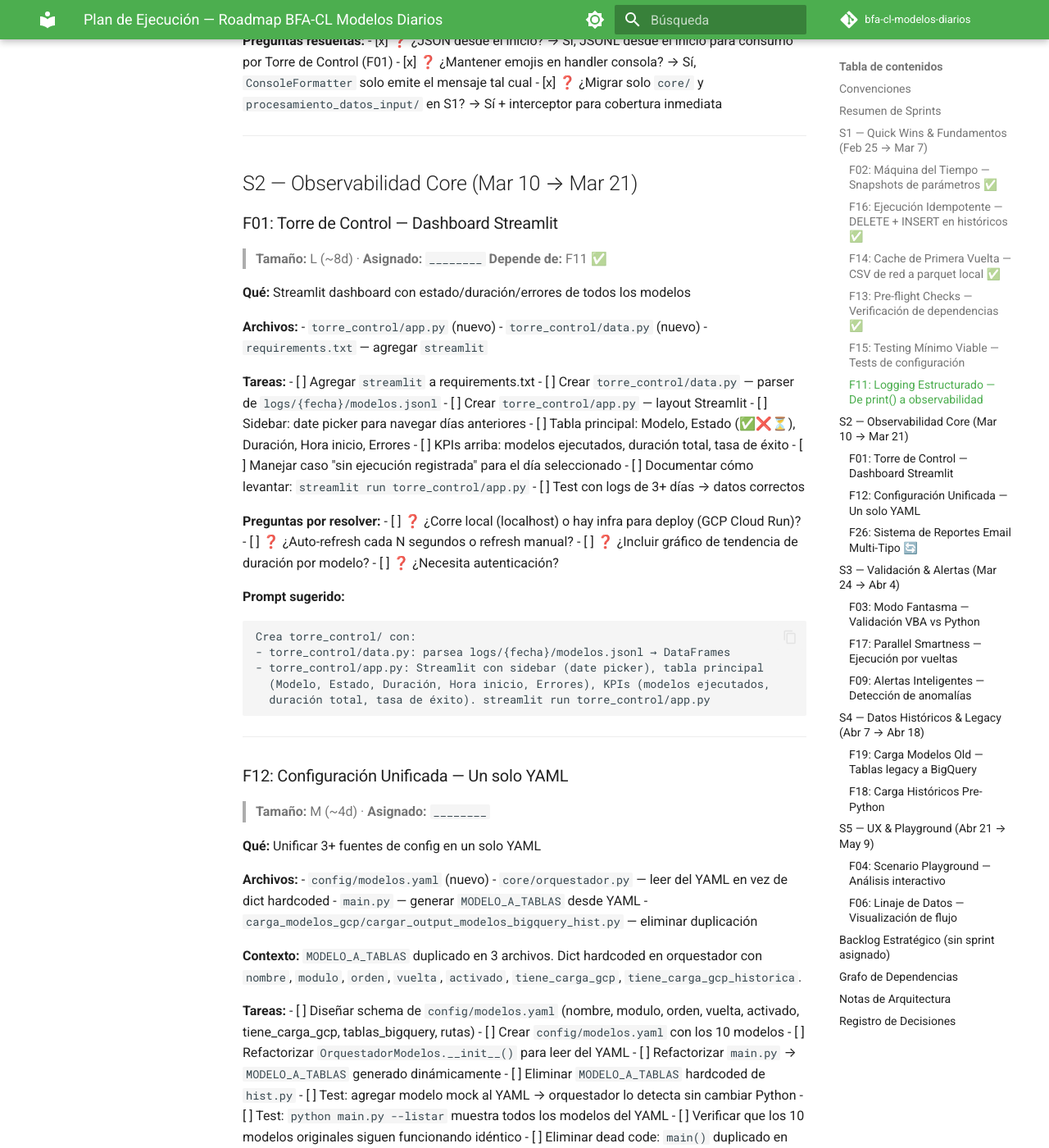
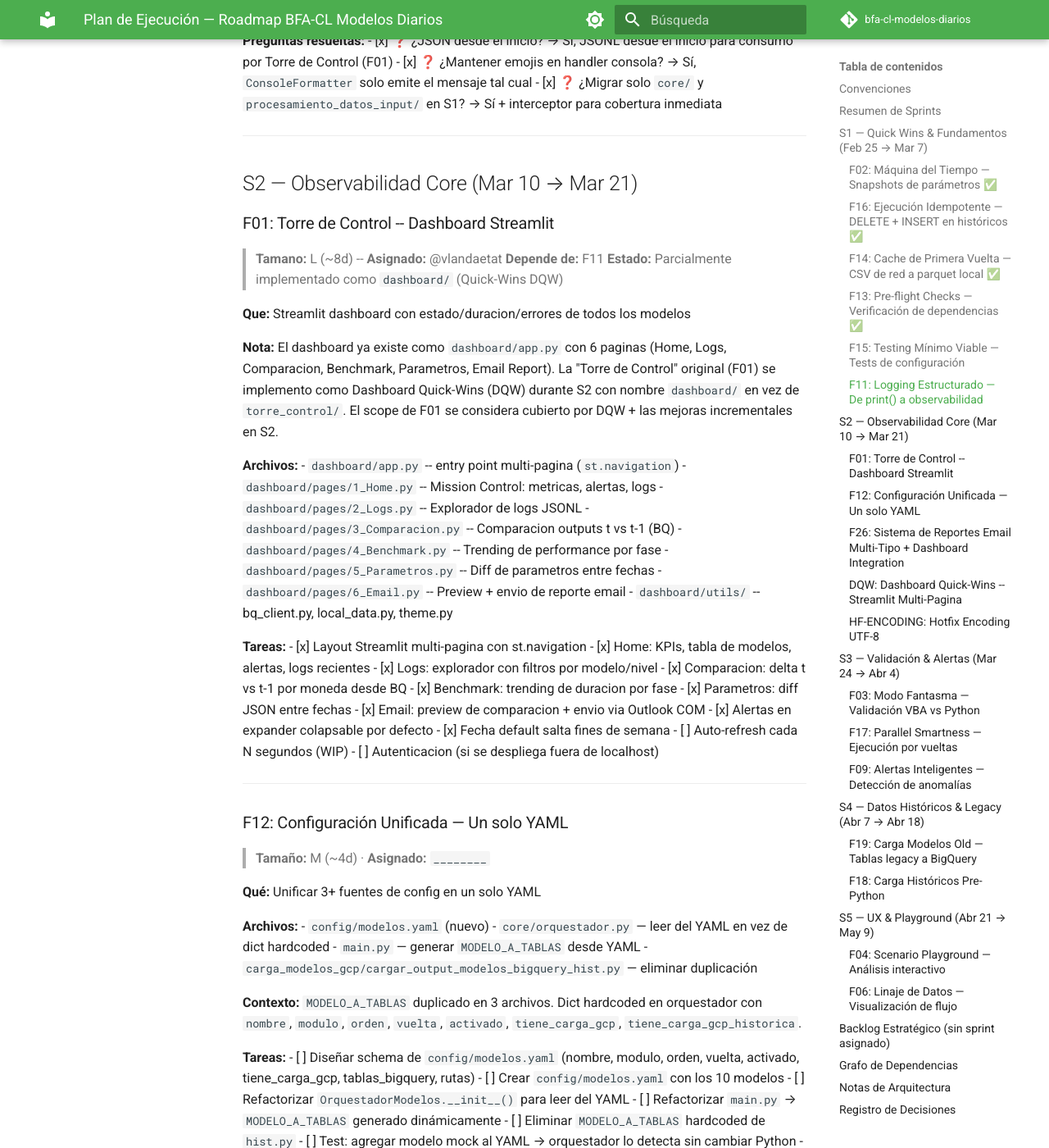
Before and after one commit to vmlandae/bfa-cl-modelos-diarios-v1, an MkDocs documentation site: the page built from docs/roadmap/PLAN.md, in a window 1280 px wide and 1400 px high, scrolled down 7022 px. Shown: the whole window at 82% size. Built offline with MkDocs 1.6.1 and Material for MkDocs 9.7.7, drawn with Linux system fonts in a browser that asks for light colours; some of the changed text lies outside the part shown.

Commit message:
docs: actualizar roadmap, changelog, readme e index con F26, DQW y hotfix encoding
- PLAN.md: F26 fases 1+6 completadas, F01 -> DQW implementado, HF-ENCODING, fecha 2026-03-17
- CHANGELOG.md: nueva entrada [1.11.0-dev] con email dashboard, chart redesign, encoding hotfix
- README.md: seccion dashboard (6 paginas), email report CLI, email_report.py en core
- index.md: agregar dashboard y email_report en estructura, seccion Dashboard con comando

````diff
--- a/docs/roadmap/PLAN.md
+++ b/docs/roadmap/PLAN.md
@@ -23,8 +23,8 @@
 
 | Sprint | Fechas | Objetivo | Features |
 |--------|--------|----------|----------|
-| **S1** | Feb 25 → Mar 7 | Quick Wins & Fundamentos | F02, F16, F14, F13, F15, F11 |
-| **S2** | Mar 10 → Mar 21 | Observabilidad Core | F01, F12 |
+| **S1** | Feb 25 -> Mar 7 | Quick Wins & Fundamentos | F02, F16, F14, F13, F15, F11 |
+| **S2** | Mar 10 -> Mar 21 | Observabilidad Core | F01, F12, F26, DQW |
 | **S3** | Mar 24 → Abr 4 | Validación & Alertas | F03, F17, F09 |
 | **S4** | Abr 7 → Abr 18 | Datos Históricos & Legacy | F18, F19 |
 | **S5** | Abr 21 → May 9 | UX & Playground | F04, F06 |
@@ -315,43 +315,42 @@
 
 ## S2 — Observabilidad Core (Mar 10 → Mar 21)
 
-### F01: Torre de Control — Dashboard Streamlit
+### F01: Torre de Control -- Dashboard Streamlit
 
-> **Tamaño:** L (~8d) · **Asignado:** `________`
-> **Depende de:** F11 ✅
+> **Tamano:** L (~8d) -- **Asignado:** @vlandaetat
+> **Depende de:** F11
+> **Estado:** Parcialmente implementado como `dashboard/` (Quick-Wins DQW)
 
-**Qué:** Streamlit dashboard con estado/duración/errores de todos los modelos
+**Que:** Streamlit dashboard con estado/duracion/errores de todos los modelos
+
+**Nota:** El dashboard ya existe como `dashboard/app.py` con 6 paginas (Home, Logs,
+Comparacion, Benchmark, Parametros, Email Report). La "Torre de Control" original
+(F01) se implemento como Dashboard Quick-Wins (DQW) durante S2 con nombre `dashboard/`
+en vez de `torre_control/`. El scope de F01 se considera cubierto por DQW + las
+mejoras incrementales en S2.
 
 **Archivos:**
-- `torre_control/app.py` (nuevo)
-- `torre_control/data.py` (nuevo)
-- `requirements.txt` — agregar `streamlit`
+- `dashboard/app.py` -- entry point multi-pagina (`st.navigation`)
+- `dashboard/pages/1_Home.py` -- Mission Control: metricas, alertas, logs
+- `dashboard/pages/2_Logs.py` -- Explorador de logs JSONL
+- `dashboard/pages/3_Comparacion.py` -- Comparacion outputs t vs t-1 (BQ)
+- `dashboard/pages/4_Benchmark.py` -- Trending de performance por fase
+- `dashboard/pages/5_Parametros.py` -- Diff de parametros entre fechas
+- `dashboard/pages/6_Email.py` -- Preview + envio de reporte email
+- `dashboard/utils/` -- bq_client.py, local_data.py, theme.py
 
 **Tareas:**
-- [ ] Agregar `streamlit` a requirements.txt
-- [ ] Crear `torre_control/data.py` — parser de `logs/{fecha}/modelos.jsonl`
-- [ ] Crear `torre_control/app.py` — layout Streamlit
-- [ ] Sidebar: date picker para navegar días anteriores
-- [ ] Tabla principal: Modelo, Estado (✅❌⏳), Duración, Hora inicio, Errores
-- [ ] KPIs arriba: modelos ejecutados, duración total, tasa de éxito
-- [ ] Manejar caso "sin ejecución registrada" para el día seleccionado
-- [ ] Documentar cómo levantar: `streamlit run torre_control/app.py`
-- [ ] Test con logs de 3+ días → datos correctos
-
-**Preguntas por resolver:**
-- [ ] ❓ ¿Corre local (localhost) o hay infra para deploy (GCP Cloud Run)?
-- [ ] ❓ ¿Auto-refresh cada N segundos o refresh manual?
-- [ ] ❓ ¿Incluir gráfico de tendencia de duración por modelo?
-- [ ] ❓ ¿Necesita autenticación?
-
-**Prompt sugerido:**
-```
-Crea torre_control/ con:
-- torre_control/data.py: parsea logs/{fecha}/modelos.jsonl → DataFrames
-- torre_control/app.py: Streamlit con sidebar (date picker), tabla principal
-  (Modelo, Estado, Duración, Hora inicio, Errores), KPIs (modelos ejecutados,
-  duración total, tasa de éxito). streamlit run torre_control/app.py
-```
+- [x] Layout Streamlit multi-pagina con st.navigation
+- [x] Home: KPIs, tabla de modelos, alertas, logs recientes
+- [x] Logs: explorador con filtros por modelo/nivel
+- [x] Comparacion: delta t vs t-1 por moneda desde BQ
+- [x] Benchmark: trending de duracion por fase
+- [x] Parametros: diff JSON entre fechas
+- [x] Email: preview de comparacion + envio via Outlook COM
+- [x] Alertas en expander colapsable por defecto
+- [x] Fecha default salta fines de semana
+- [ ] Auto-refresh cada N segundos (WIP)
+- [ ] Autenticacion (si se despliega fuera de localhost)
 
 ---
 
@@ -397,32 +396,88 @@
 
 ---
 
-### F26: Sistema de Reportes Email Multi-Tipo 🔄
+### F26: Sistema de Reportes Email Multi-Tipo + Dashboard Integration
 
-> **Tamaño:** M (~3d) · **Asignado:** @vlandaetat
-> **Rama:** `feature/email-report`
+> **Tamano:** M (~3d) -- **Asignado:** @vlandaetat
+> **Rama:** `feature/email-report` (mergeado a `main`)
 
-**Qué:** Evolucionar `email_report.py` de reporte único (primera vuelta) a sistema
-multi-tipo con config YAML compartida e integración con orquestador.
+**Que:** Evolucionar `email_report.py` de reporte unico (primera vuelta) a sistema
+multi-tipo con config YAML compartida e integracion con orquestador + dashboard Streamlit.
 
 **Tipos de reporte:**
-1. **Primera vuelta** — amortización por moneda/producto (ya implementado)
-2. **Segunda vuelta** — misma estructura, tablas CMR/NMD/LC/Inversiones
-3. **Chequeo interfaces** — sumas amortización/interés + conteo registros por SISTEMA y MONEDA_ORIGEN
+1. **Primera vuelta** -- amortizacion por moneda/producto (implementado)
+2. **Segunda vuelta** -- misma estructura, tablas CMR/NMD/LC/Inversiones
+3. **Chequeo interfaces** -- sumas amortizacion/interes + conteo registros por SISTEMA y MONEDA_ORIGEN
 
 **Criterio UX:** Todas las etiquetas visibles usan fechas reales (ej: "2026-03-10 vs 2026-03-07"),
 nunca "t" ni "t-1".
 
 **Fases:**
-- [~] Fase 1: Reestructuración YAML + refactor base
+- [x] Fase 1: Reestructuracion YAML + refactor base multi-tipo
 - [ ] Fase 2: Reporte segunda vuelta
-- [ ] Fase 3: Actualización run_diario.bat
-- [ ] Fase 4: Integración con orquestador
+- [ ] Fase 3: Actualizacion run_diario.bat
+- [ ] Fase 4: Integracion con orquestador (auto-send post-ejecucion)
 - [ ] Fase 5: Reporte chequeo de interfaces (pendiente detalle)
-- [ ] Fase 6: Dashboard email button (diferido a merge de ramas)
-- [ ] Fase 7: Auto-send inteligente (solo planificación)
+- [x] Fase 6: Dashboard email page (`dashboard/pages/6_Email.py`)
+  - Preview de comparacion con tabla resumen por modelo + delta%
+  - Charts por modelo con eje Y escalado inteligente (Millones / Miles de MM)
+  - Data card con valores exactos al costado de cada chart
+  - Envio directo o apertura en Outlook
+  - pythoncom CoInitialize/CoUninitialize para COM en threads Streamlit
+- [ ] Fase 7: Auto-send inteligente (solo planificacion)
+
+**Mejoras visuales aplicadas (Fase 6):**
+- Colores: celeste (#90CAF9) para t-1, verde (#4CAF50) para t
+- Delta% como anotacion centrada en el chart (verde alza, rojo baja)
+- Eje Y auto-escalado: Millones si < 1B, Miles de MM si >= 1B
+- xaxis type=category para evitar parsing de timestamps
+- Layout email: chart (340px) + data card lateral con montos formateados
+- Layout dashboard: chart izquierda + st.table derecha, un modelo por fila
 
 **Plan detallado:** `docs/feats/email-report/PLAN.md`
+
+---
+
+### DQW: Dashboard Quick-Wins -- Streamlit Multi-Pagina
+
+> **Tamano:** M (~3d) -- **Asignado:** @vlandaetat -- **Completado:** 2026-03-16
+> **Rama:** `feature/dashboard-quick-wins` (mergeado a `main`)
+
+**Que:** Dashboard Streamlit multi-pagina con 6 vistas para monitoreo y operacion diaria.
+
+**Implementado:**
+- [x] QW-0: App multi-pagina con `st.navigation()` (6 paginas)
+- [x] QW-1: Home -- Mission Control con KPIs, tabla de modelos, alertas, logs
+- [x] QW-2: Logs -- Explorador de logs JSONL con filtros
+- [x] QW-3: Comparacion -- Delta t vs t-1 por moneda desde BQ historico
+- [x] QW-4: Benchmark -- Trending de performance por fase
+- [x] QW-5: Parametros -- Diff JSON entre fechas
+- [x] Alertas en expander colapsable (UX fix)
+- [x] Fecha default salta fines de semana (UX fix)
+
+**Archivos creados/modificados:**
+- `dashboard/app.py`, `dashboard/pages/1_Home.py` a `5_Parametros.py`
+- `dashboard/utils/bq_client.py`, `local_data.py`, `theme.py`
+
+---
+
+### HF-ENCODING: Hotfix Encoding UTF-8
+
+> **Tamano:** XS (~0.5d) -- **Asignado:** @vlandaetat -- **Completado:** 2026-03-16
+
+**Que:** Fix `UnicodeDecodeError: 'charmap' codec can't decode byte 0x90` al ejecutar
+modelos de segunda vuelta en Windows (cp1252 default).
+
+**Causa raiz:** 12 archivos Python abrian `config_rutas_ext_y_archivos.yaml` con
+`open(..., 'r')` sin `encoding='utf-8'`, y el YAML contenia caracteres `<-` (antes `U+2190`)
+y `--` (antes `U+2014 EM DASH`) que no existen en cp1252.
+
+**Implementado:**
+- [x] 10 archivos de modelos: `open(yaml)` con `encoding='utf-8'`
+- [x] `cargador_modelos.py`, `cargar_output_modelos_bigquery_dly.py`: idem
+- [x] `config_rutas_ext_y_archivos.yaml`: reemplazar flechas y em-dash por ASCII
+- [x] `core/email_report.py`: limpiar simbolos no-ASCII
+- [x] `.github/copilot-instructions.md`: agregar seccion `## Unicode / encoding`
 
 ---
 
````
Also changed, not shown: other parts of docs/roadmap/PLAN.md (+2 -2 lines), README.md (+28 -11 lines), docs/CHANGELOG.md (+31 -0 lines), docs/index.md (+28 -14 lines).
